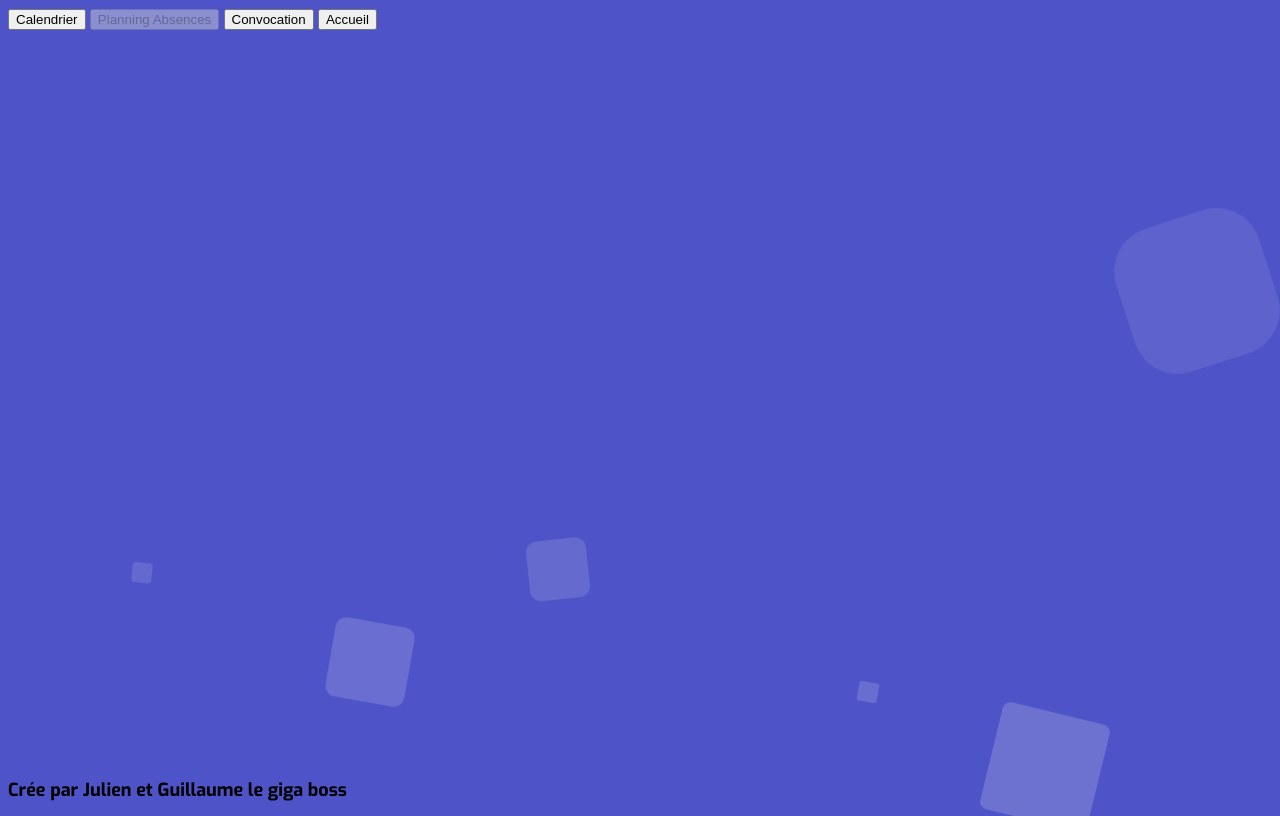
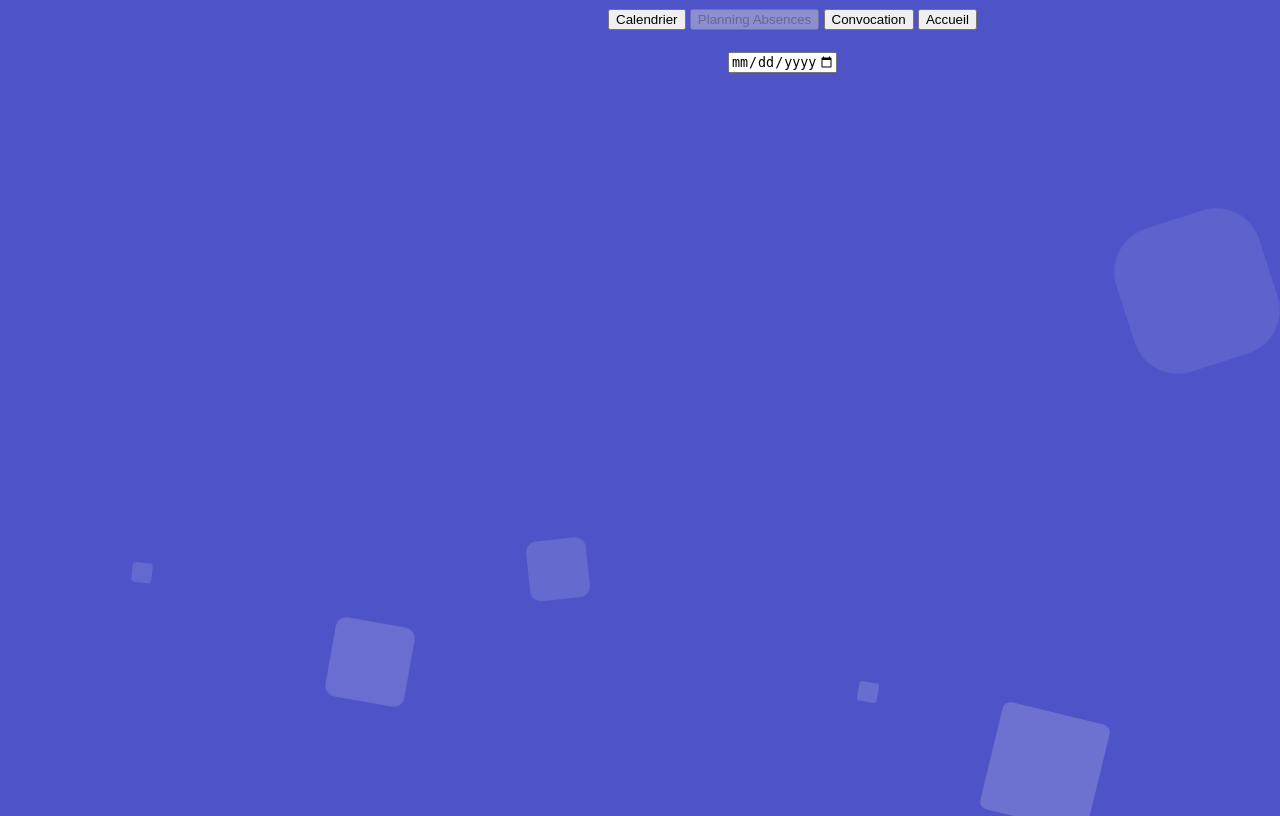
Before and after one commit to JulienLaffely/Projet_DevWeb, a PHP site: template views/viewPlanning.php in a window 1280 px wide. Run offline with PHP 8.4, Linux system fonts and the light colour scheme; the template is opened without the code that fills it: most values are stand-ins (such as "Sample title", 1, 10 or a date in 2020).

Commit message:
Add files via upload

```diff
--- a/views/style.css
+++ b/views/style.css
@@ -9,12 +9,7 @@ body{
     font-family: 'Exo', sans-serif;
 }
 
-table{
-    position:absolute;
-}
-
 footer{
-  position: absolute;
   bottom: 0;
   width: 100%;
   height: 2.5rem;
@@ -151,3 +146,11 @@ fieldset{
     }
 
 }
+
+#bouttons4{
+    margin-left: 600px;
+}
+
+#calendrier{
+  margin-left: 720px;
+}
--- a/views/template.php
+++ b/views/template.php
@@ -22,7 +22,7 @@
 			<?= $content ?>
 			</div>
 		<footer>
-				<p><b>Crée par Julien et Guillaume le giga boss</b></p>
+
 		</footer>
 	</body>
 </html>
--- a/views/viewCalendrier.php
+++ b/views/viewCalendrier.php
@@ -1,6 +1,9 @@
-<form method="post">
+<form id="bouttons4" method="post">
 <input type="submit" name="onglet" value="Calendrier" disabled />
 <input type="submit" name="onglet" value="Planning Absences" />
 <input type="submit" name="onglet" value="Convocation" />
 <input type="submit" name="onglet" value="Accueil" />
 </form>
+</br>
+<input type="date" id="calendrier"  name="ladate"
+       min="2021-08-01" max="2022-07-31">
--- a/views/viewConvocation.php
+++ b/views/viewConvocation.php
@@ -1,6 +1,9 @@
-<form method="post">
+<form id="bouttons4" method="post">
 <input type="submit" name="onglet" value="Calendrier" />
 <input type="submit" name="onglet" value="Planning Absences" />
 <input type="submit" name="onglet" value="Convocation" disabled />
 <input type="submit" name="onglet" value="Accueil" />
 </form>
+</br>
+<input id="calendrier" type="date"  name="ladate"
+       min="2021-08-01" max="2022-07-31">
--- a/views/viewPlanning.php
+++ b/views/viewPlanning.php
@@ -1,7 +1,10 @@
 
-<form method="post">
+<form id="bouttons4" method="post">
 <input type="submit" name="onglet" value="Calendrier" />
 <input type="submit" name="onglet" value="Planning Absences" disabled/>
 <input type="submit" name="onglet" value="Convocation" />
 <input type="submit" name="onglet" value="Accueil" />
 </form>
+</br>
+<input type="date" id="calendrier" name="ladate"
+       min="2021-08-01" max="2022-07-31">
```
